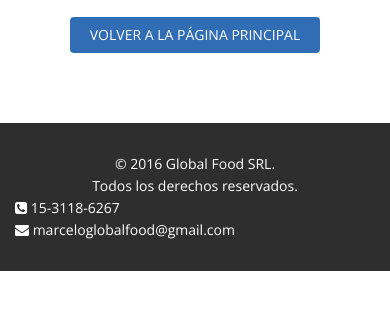
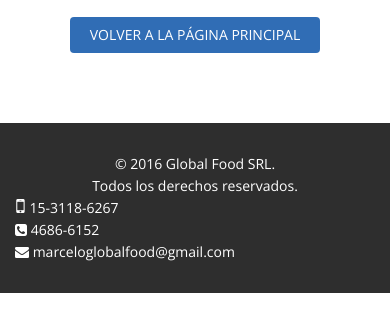
Before and after one commit to flesler/globalfood, a plain HTML site: page 404.html in a window 390 px wide. Shown: the part 274-606 px from the top of the page. Drawn offline with nearby package versions, Linux system fonts and the light colour scheme.

Commit message:
Added phone number to footer

```diff
--- a/404.html
+++ b/404.html
@@ -64,7 +64,8 @@
 Todos los derechos reservados.
 				</div>
 				<div class="col-sm-3 pull-right">
-					<i class="fa fa-phone-square"></i> <a href="tel:5491131186267">15-3118-6267</a><br />
+					<i class="fa fa-mobile"></i> <a href="tel:5491131186267">15-3118-6267</a><br />
+					<i class="fa fa-phone-square"></i> <a href="tel:5491146866152">4686-6152</a><br />
 					<i class="fa fa-envelope"></i> <a href="mailto:marceloglobalfood@gmail.com">marceloglobalfood@gmail.com</a>
 				</div>
 			</div>
--- a/css/main.css
+++ b/css/main.css
@@ -2536,3 +2536,10 @@ shortcodes page css
 	display: inline-block;
 	margin-left: 15px;
 }
+
+
+/* MINE */
+.fa-mobile {
+	font-size: 1.4em;
+	padding: 0 1.2px;
+}
```
Also changed, not shown: contactenos.html (+2 -1 lines), index.html (+2 -1 lines), productos.html (+2 -1 lines), quienes-somos.html (+2 -1 lines), servicios.html (+2 -1 lines).
